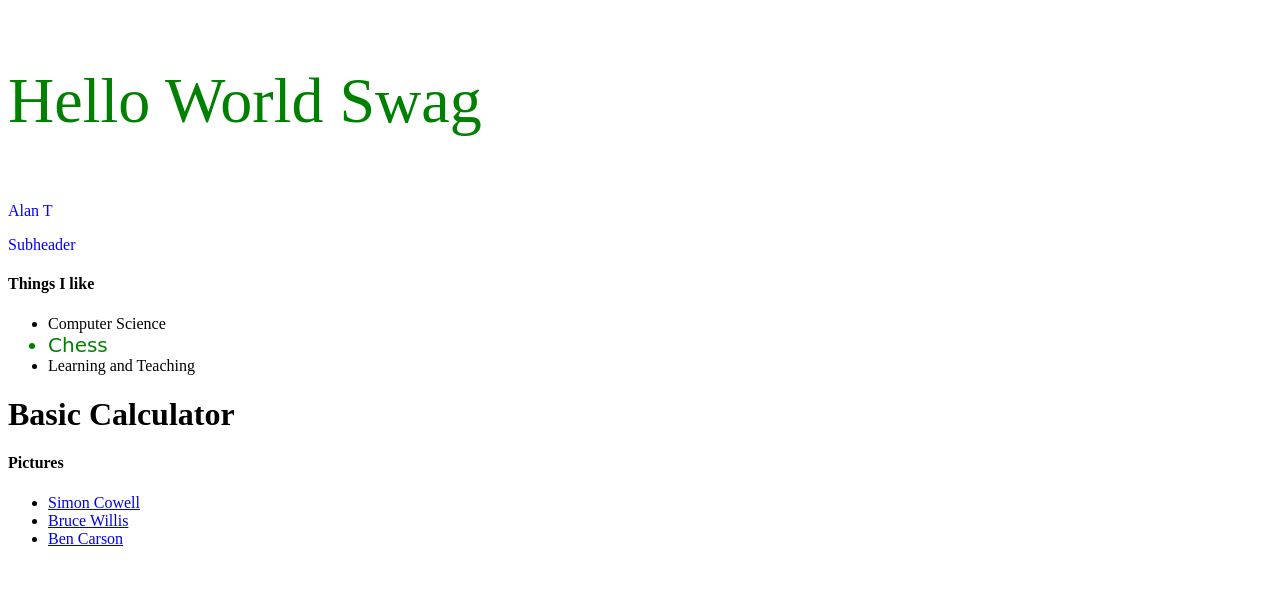
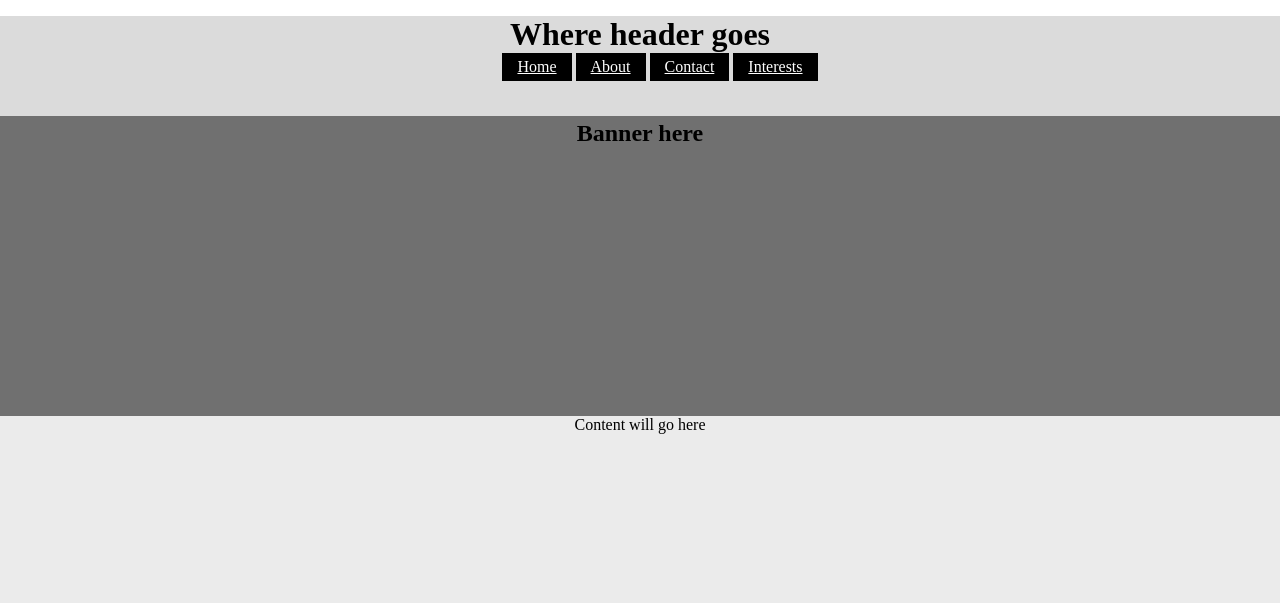
Before and after one commit to TangentialAlan/TheWebsiteDoe, a plain HTML site: page index.html in a window 1280 px wide. Shown: the top 603 px of the page. Drawn offline with Linux system fonts and the light colour scheme.

Commit message:
updated html page to have collapse

```diff
--- a/index.html
+++ b/index.html
@@ -2,42 +2,30 @@
 <html>
 <head>
 	<title>Tangent Website</title>
+	<link rel="stylesheet" type="text/css" href="main.css">
 </head>
+<body>
+	<header>
+		<div id="container">
+			<h1>Where header goes</h1>
+			<nav>
+				<div>
+					<ul>
+						<li><a href="#">Home</a></li>
+						<li><a href="#">About</a></li>
+						<li><a href="#">Contact</a></li>
+						<li><a href="#">Interests</a></li>
+					</ul>
+				</div>
+			</nav>
+		</header>
+		<div id="banner">
+			<h2>Banner here</h2>
+		</div>
 
-<body>
-	<link rel="stylesheet" type="text/css" href="main.css">
-	<p class="primary">Hello World Swag</p>
+		<div id="content">
+			<p>Content will go here</p>
+		</div>
+</body>
 
-	<main>
-		<p>Alan T</p>
-		<p class="second">Subheader</p>
-		<h4>Things I like</h4>
-		<ul id="checkList">
-			<li>Computer Science</li>
-			<li class="done">Chess</li>
-			<li>Learning and Teaching</li>
-		</ul>
-		<header>
-			<h1>Basic Calculator</h1>
-		</header>
-			<!-- <h4>Enter numbers</h4>
-			<p>
-				<input id="num-one"> + <input id="num-two">
-			</p>
-			<p id="add-sum"></p> -->
-
-			<h4>Pictures</h4>
-			<ul>
-				<li><a data-img="simon-pic" id="simon" href="#">Simon Cowell</a></li>
-				<li><a data-img="bruce-pic" id="bruce" href="#">Bruce Willis</a></li>
-				<li><a data-img="ben-pic" id="ben" href="#">Ben Carson</a></li>
-			</ul>
-
-			<img class="hide" id="simon-pic" src="http://upload.wikimedia.org/wikipedia/commons/a/aa/Simon_Cowell_in_December_2011.jpg">
-			<img class="hide" id="bruce-pic" src="http://upload.wikimedia.org/wikipedia/commons/0/03/Bruce_Willis_by_Gage_Skidmore.jpg">
-			<img class="hide" id="ben-pic" src="http://i.imgur.com/VgYAFPI.jpg" alt="">
-
-			<script src="events.js"></script>
-		</main>
-	</body>
 	</html>
--- a/main.css
+++ b/main.css
@@ -1,22 +1,55 @@
-primary {
-	color: red;
-	font-size: 400%;
+body {
+	margin: 0;
+	text-align: center;
 }
 
-p.primary {
-	color: green;
-	font-size: 400%;
+#container h1 {
+	margin: 0;
 }
-p {
-	color: blue;
+header {
+	margin: 0;
+	background:#999;
+	height: 100px;
+	background: #dbdbdb;
+	width: 100%;
+	z-index: 100;
+	position: fixed;
+
 }
 
-li.done {
-	color: green;
-	font-family: cursive;
-	font-size: 20px;
+header h1 {
+	margin: 0;
 }
 
-.hide {
-	display: none;
+nav ul {
+	margin: 0;
 }
+
+nav ul li {
+	background: black;
+	color: white;
+	display: inline-block;
+	list-style-type: none;
+	padding: 5px 15px;
+
+}
+
+nav ul li a {
+	color: white;
+}
+
+#banner {
+	width: 100%;
+	height: 500px;
+	position: fixed;
+	top: 100px;
+	background: #707070;
+}
+
+#content {
+	width: 100%;
+	position: relative;
+	top: 400px;
+	background: #ebebeb;
+	height: 1500px;
+}
```
